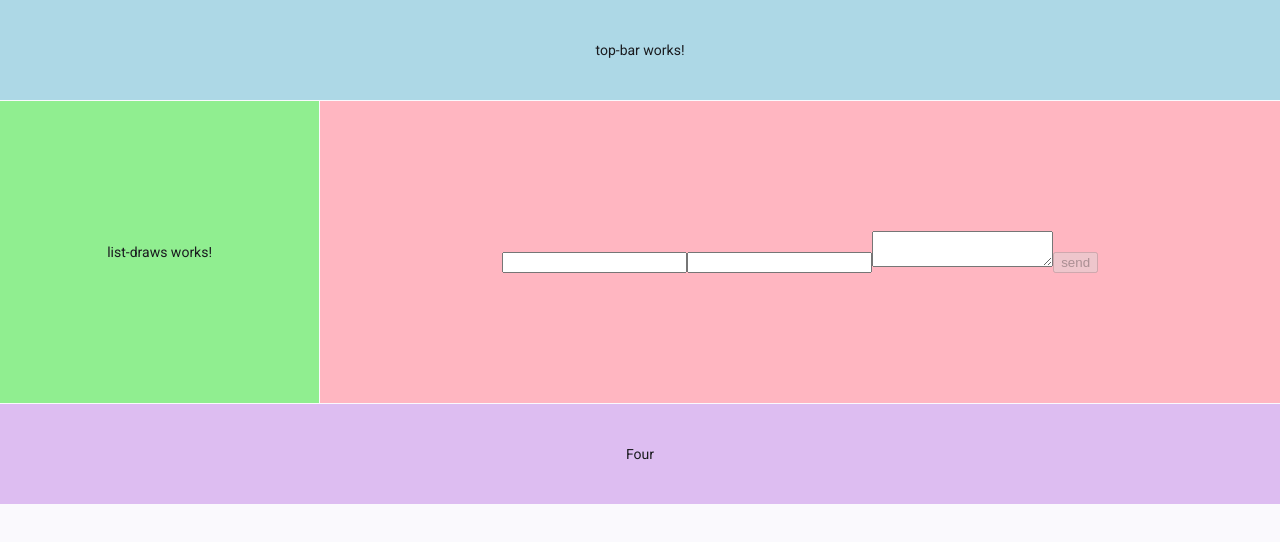
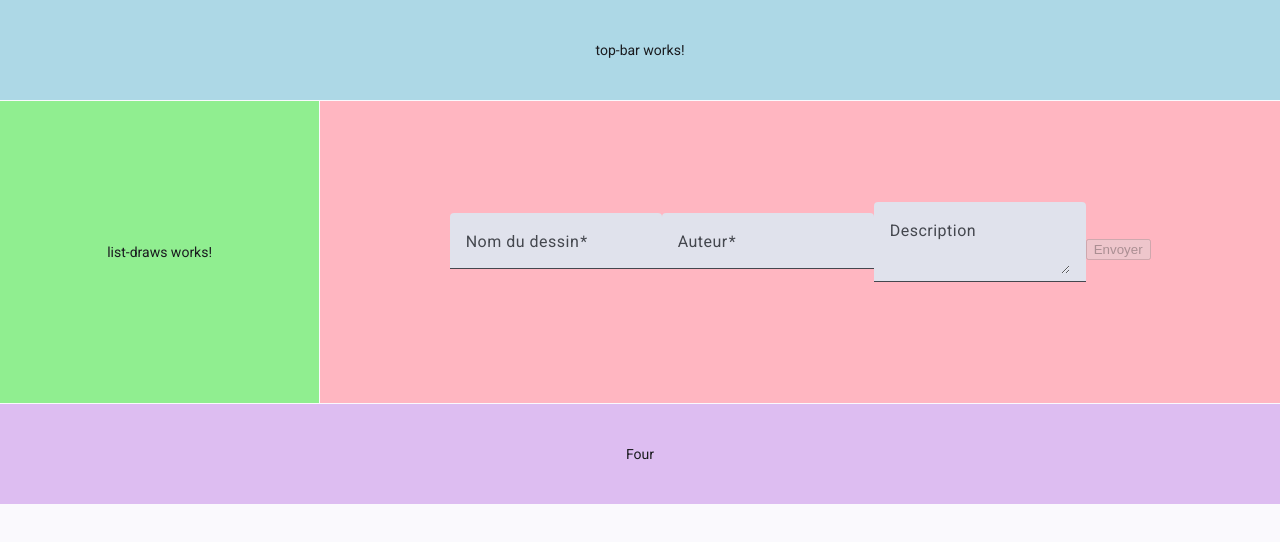
Before and after one commit to Nafis/AngDrew, an Angular app: page /dessin-info in a window 1280 px wide. Shown: the top 542 px of the page. Built offline with nearby package versions, Linux system fonts and the light colour scheme.

Commit message:
integration of css material and htpp done

```diff
--- a/src/app/app-module.ts
+++ b/src/app/app-module.ts
@@ -10,6 +10,8 @@ import { ZWorkspace } from './z-workspace/z-workspace';
 import { PageDessinInformation } from './page-dessin-information/page-dessin-information';
 import { PageDessin } from './page-dessin/page-dessin';
 import { ReactiveFormsModule } from '@angular/forms';
+import {MatFormFieldModule} from '@angular/material/form-field';
+import { MatInputModule } from '@angular/material/input';
 
 @NgModule({
   declarations: [
@@ -25,7 +27,9 @@ import { ReactiveFormsModule } from '@angular/forms';
     BrowserModule,
     AppRoutingModule,
     MatGridListModule,
-    ReactiveFormsModule
+    ReactiveFormsModule,
+    MatFormFieldModule,
+    MatInputModule
   ],
   providers: [
     provideBrowserGlobalErrorListeners()
--- a/src/app/page-dessin-information/page-dessin-information.html
+++ b/src/app/page-dessin-information/page-dessin-information.html
@@ -1,6 +1,18 @@
 <form [formGroup]="dessinInfoForm" (ngSubmit)="onSubmit()">
-    <input formControlName="name"/>
-    <input formControlName="author"/>
-    <textarea formControlName="description"></textarea>
-    <button  type="submit" [disabled]="!dessinInfoForm.valid">send</button>
+    <mat-form-field>
+      <mat-label>Nom du dessin</mat-label>
+      <input matInput formControlName="name" placeholder="Entrez le nom du dessin">
+    </mat-form-field>
+    <mat-form-field>
+        <mat-label>Auteur</mat-label>
+        <input matInput formControlName="author" placeholder="Entrez le nom de l'auteur">
+    </mat-form-field>
+    <mat-form-field>
+        <mat-label>Description</mat-label>
+        <textarea matInput formControlName="description"></textarea>
+    </mat-form-field>
+    <button mat-raised-button color="primary" type="submit" [disabled]="!dessinInfoForm.valid">
+        Envoyer
+    </button>
+
 </form>
--- a/src/app/page-dessin-information/page-dessin-information.scss
+++ b/src/app/page-dessin-information/page-dessin-information.scss
@@ -0,0 +1,8 @@
+:host {
+  display: flex;
+  flex-direction: column;  /* form va items ro vertical mikone */
+  align-items: flex-start; /* az chap mishe */
+  justify-content: flex-start; /* az bala mishe */
+  padding: 20px;            /* ye offset az bala va chap */
+  box-sizing: border-box;   /* padding ro jologeiri mikone */
+}
```
